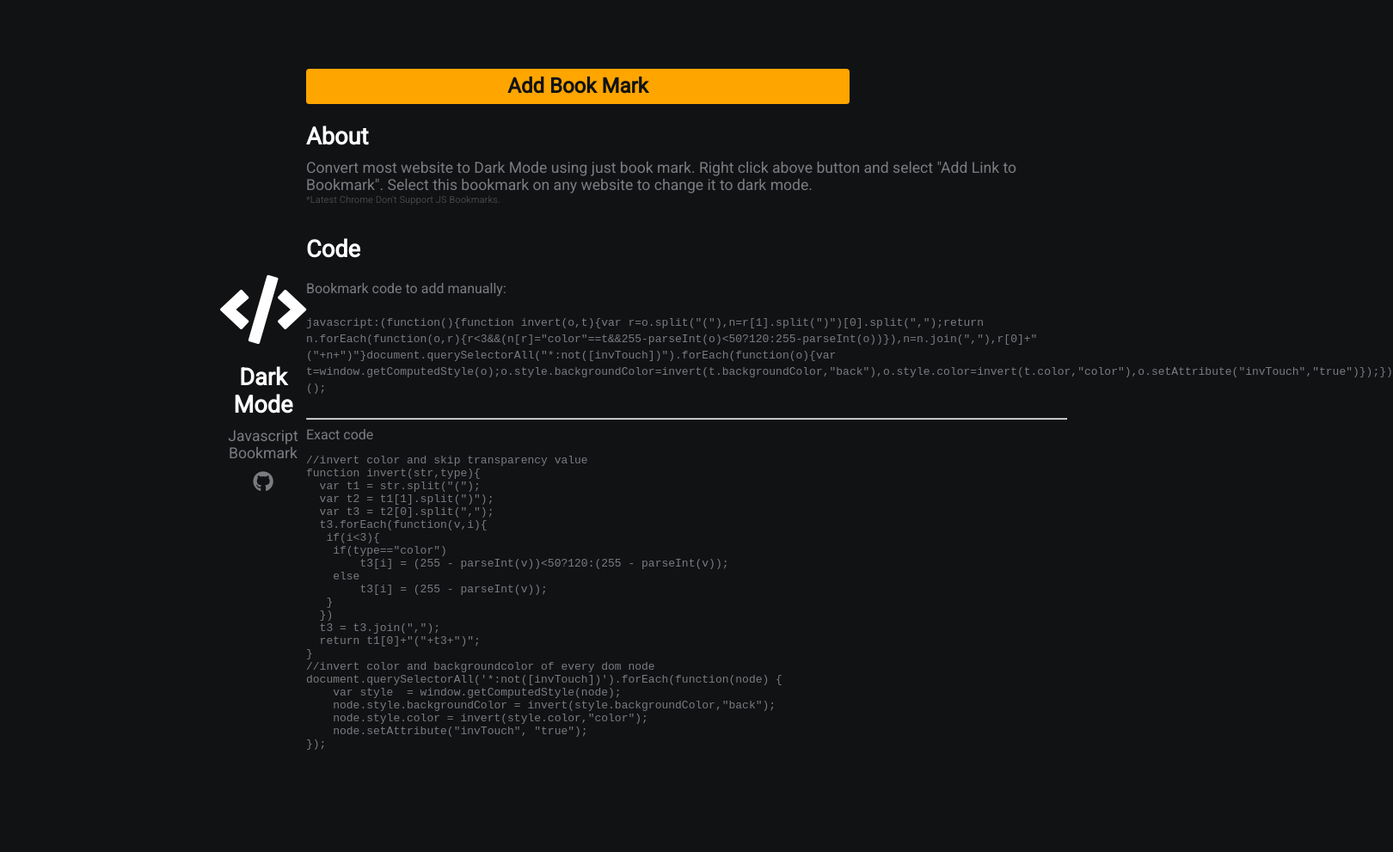
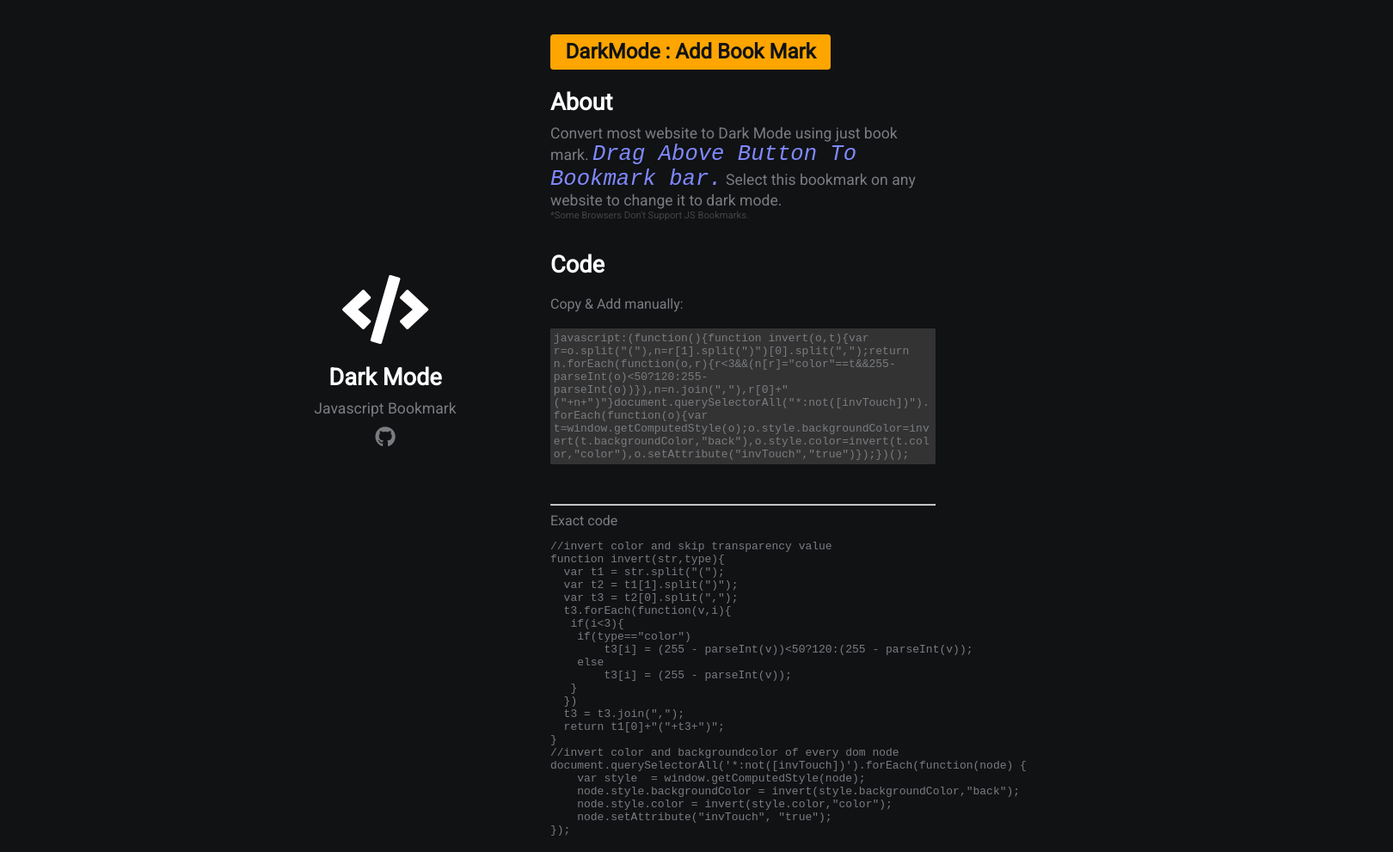
Before and after one commit to sanketmehta7/DarkMode-JS-BookMark, a plain HTML site: page index.html in a window 1280 px wide. Shown: the whole page at 86% size, 1620 px wide, since content can reach past the window. Before the commit the page ends 911 px from the top, so only its background shows below. Drawn offline with Linux system fonts and the light colour scheme.

Commit message:
manual code

```diff
--- a/index.html
+++ b/index.html
@@ -17,23 +17,23 @@
             <a href="https://github.com/sanketmehta7" target="_blank"><i class="fab fa-github"></i></a>
         </div>
         <div class="section-2">
-            <a class="bmark" href='javascript:(function(){function invert(o,t){var r=o.split("("),n=r[1].split(")")[0].split(",");return n.forEach(function(o,r){r<3&&(n[r]="color"==t&&255-parseInt(o)<50?120:255-parseInt(o))}),n=n.join(","),r[0]+"("+n+")"}document.querySelectorAll("*:not([invTouch])").forEach(function(o){var t=window.getComputedStyle(o);o.style.backgroundColor=invert(t.backgroundColor,"back"),o.style.color=invert(t.color,"color"),o.setAttribute("invTouch","true")});})();'>Add Book Mark</a>
+            <a class="bmark" href='javascript:(function(){function invert(o,t){var r=o.split("("),n=r[1].split(")")[0].split(",");return n.forEach(function(o,r){r<3&&(n[r]="color"==t&&255-parseInt(o)<50?120:255-parseInt(o))}),n=n.join(","),r[0]+"("+n+")"}document.querySelectorAll("*:not([invTouch])").forEach(function(o){var t=window.getComputedStyle(o);o.style.backgroundColor=invert(t.backgroundColor,"back"),o.style.color=invert(t.color,"color"),o.setAttribute("invTouch","true")});})();'>DarkMode : Add Book Mark</a>
             <h2>About</h2>
-            <p>Convert most website to Dark Mode using just book mark. Right click above button and select "Add Link to Bookmark". Select this bookmark on any website to change it to dark mode.
-                <note>*Latest Chrome Don't Support JS Bookmarks.</note>
+            <p>Convert most website to Dark Mode using just book mark. <span class="dragme">Drag Above Button To Bookmark bar.</span> Select this bookmark on any website to change it to dark mode.
+                <note>*Some Browsers Don't Support JS Bookmarks.</note>
             </p>
             <h2>Code</h2>
             <p class="code">
-                <div class="tit">Bookmark code to add manually:</div>
-                <code>
-                    <br/>
+                <div class="tit">Copy & Add manually:</div>
+                <br/>
+                <div class="codeB">
                     javascript:(function(){function invert(o,t){var r=o.split("("),n=r[1].split(")")[0].split(",");return n.forEach(function(o,r){r<3&&(n[r]="color"==t&&255-parseInt(o)<50?120:255-parseInt(o))}),n=n.join(","),r[0]+"("+n+")"}document.querySelectorAll("*:not([invTouch])").forEach(function(o){var t=window.getComputedStyle(o);o.style.backgroundColor=invert(t.backgroundColor,"back"),o.style.color=invert(t.color,"color"),o.setAttribute("invTouch","true")});})();
-                </code>
+                </div>
                 <br/>
                 <br/>
                 <hr/>
                 <div class="tit">Exact code</div>
-                <pre>
+                <pre class="hidden">
 //invert color and skip transparency value
 function invert(str,type){
   var t1 = str.split("(");
--- a/style.css
+++ b/style.css
@@ -23,6 +23,21 @@ note{
     font-size: 0.7rem;
     color: #444;
     line-height: 1rem;
+}
+.dragme{
+    font-style: italic;
+    font-weight: 100;
+    color: #8089ff;
+    font-size: 1.6rem;
+    font-family: monospace;
+}
+.codeB{
+    padding: 0.3vw;
+    background: #333;
+    border-radius: 0.1vw;
+    font-family: monospace;
+    white-space: normal;
+    word-break: break-word;
 }
 a{
     color: #7A7C80;
@@ -52,7 +67,7 @@ a{
 }
 /* section 2 */
 .section-2{
-    padding-top: 10vh;
+    padding-top: 5vh;
     width: 70%;
 }
 
@@ -104,6 +119,9 @@ a{
 }
 /* media queres */
 @media(max-width:780px){
+    .section-2 .bmark{
+        width: 100%;
+    }
     .grid-2{
         grid-template-columns: 1fr;
     }
@@ -115,5 +133,6 @@ a{
         padding: 0;
         padding-left: 1.5rem;
         padding-top: 2rem;
+        width: 90%;
     }
 }
```
